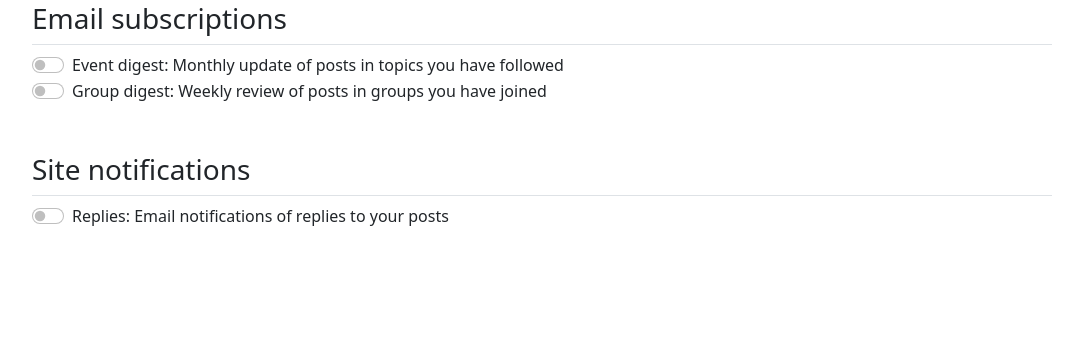
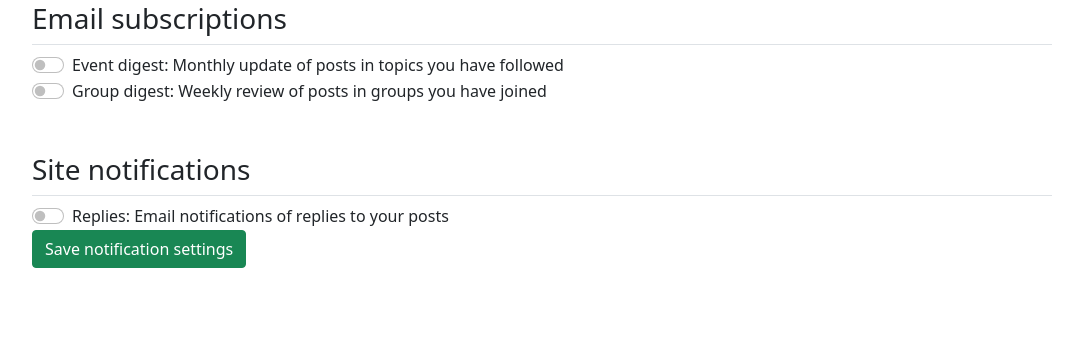
Before and after one commit to th-moore/social-module, a Django app: page /settings/adverts/ in a window 1280 px wide. Shown: the part 271-611 px from the top of the page, without its empty margins (98-1181 px from the left). Run offline with Django 4.2, Linux system fonts and the light colour scheme; the visitor is signed in with stand-in values (Sample User, id 1); some libraries are stand-ins or nearby versions.

Commit message:
Email notification - set and view flags for user/admin

```diff
--- a/accounts/forms.py
+++ b/accounts/forms.py
@@ -1,5 +1,6 @@
 from django.contrib.auth import get_user_model
 from django.contrib.auth.forms import UserCreationForm, UserChangeForm
+from django.forms import Form, BooleanField, CheckboxInput
 
 
 CustomUser = get_user_model()
@@ -17,3 +18,8 @@ class CustomUserChangeForm(UserChangeForm):
     class Meta:
         model = CustomUser
         fields = ('email', 'username',)
+
+class NotificationsForm(Form):
+    event_switch = BooleanField(required=False, widget=CheckboxInput(attrs={'id': 'event_switch', 'for': 'event_switch', 'class': 'form-check-input'}))
+    group_switch = BooleanField(required=False, widget=CheckboxInput(attrs={'id': 'group_switch', 'for': 'group_switch', 'class': 'form-check-input'}))
+    reply_switch = BooleanField(required=False, widget=CheckboxInput(attrs={'id': 'reply_switch', 'for': 'reply_switch', 'class': 'form-check-input'}))
--- a/accounts/models.py
+++ b/accounts/models.py
@@ -3,4 +3,6 @@ from django.db import models
 
 
 class CustomUser(AbstractUser):
-    pass
+    notification_event_digest = models.BooleanField(default=False)
+    notification_group_digest = models.BooleanField(default=False)
+    notification_post_replies = models.BooleanField(default=False)
--- a/accounts/views.py
+++ b/accounts/views.py
@@ -2,8 +2,9 @@ from django.contrib.auth.decorators import login_required
 from django.shortcuts import render
 from django.urls import reverse_lazy
 from django.views.generic import CreateView
+from django.contrib import messages
 
-from .forms import CustomUserCreationForm
+from .forms import CustomUserCreationForm, NotificationsForm
 
 
 class SignUpView(CreateView):
@@ -27,8 +28,28 @@ def account_details(request):
 def notifications(request):
     user = request.user
 
+    if request.method == 'POST':
+        form = NotificationsForm(request.POST)
+        if form.is_valid():
+            user.notification_event_digest = form.cleaned_data['event_switch']
+            user.notification_group_digest = form.cleaned_data['group_switch']
+            user.notification_post_replies = form.cleaned_data['reply_switch']
+            user.save()
+
+            messages.success(request, "Notification preferences updated")
+        else:
+            messages.error(request, "Error updating preferences %s" % form.errors)
+    else:
+        form = NotificationsForm(initial={
+            'event_switch': user.notification_event_digest,
+            'group_switch': user.notification_group_digest,
+            'reply_switch': user.notification_post_replies
+            }
+        )
+
     context = {
         'snav': 'notifications',
         'user': user,
+        'form': form,
     }
     return render(request, 'settings/notifications.html', context)
--- a/requirements.txt
+++ b/requirements.txt
@@ -10,3 +10,4 @@ idna==3.4
 requests==2.28.1
 sqlparse==0.4.3
 urllib3==1.26.12
+tzdata
--- a/templates/settings/notifications.html
+++ b/templates/settings/notifications.html
@@ -15,21 +15,36 @@
     </ul>
 </section>
 <div class="p-5">
+    <form method="POST">
+        {% csrf_token %}
         <div class="pb-5">
             <h3 class="pb-2 border-bottom">Email subscriptions</h3>
             <div class="form-check form-switch">
-            <input class="form-check-input" type="checkbox" id="eventSwitch">
-            <label class="form-check-label" for="eventSwitch">Event digest: Monthly update of posts in topics you have followed</label>
+                {{ form.event_switch }}
+                <label class="form-check-label" for="event_switch">Event digest: Monthly update of posts in topics you have followed</label>
             </div>
             <div class="form-check form-switch">
-            <input class="form-check-input" type="checkbox" id="groupSwitch">
-            <label class="form-check-label" for="groupSwitch">Group digest: Weekly review of posts in groups you have joined</label>
+                {{ form.group_switch }}
+                <label class="form-check-label" for="group_switch">Group digest: Weekly review of posts in groups you have joined</label>
             </div>
         </div>
         <h3 class="pb-2 border-bottom">Site notifications</h3>
         <div class="form-check form-switch">
-        <input class="form-check-input" type="checkbox" id="replySwitch">
-        <label class="form-check-label" for="replySwitch">Replies: Email notifications of replies to your posts</label>
+            {{ form.reply_switch }}
+            <label class="form-check-label" for="reply_switch">Replies: Email notifications of replies to your posts</label>
         </div>
+        <div>
+            <input class="btn btn-success" type="submit" value="Save notification settings">
+        </div>
+        {% if messages %}
+        <div>
+            {% for message in messages %}
+            <div>
+                {{ message }}
+            </div>
+            {% endfor %}
+        </div>
+        {% endif %}
+    </form>
 </div>
 {% endblock content %}
```
Also changed, not shown: accounts/admin.py (+25 -0 lines), docker-compose.yml (added, +11 -0 lines), accounts/migrations/0002_customuser_notification_event_digest_and_more.py (added), 1 other file. Lines whose indentation alone changed are shown as unchanged.
